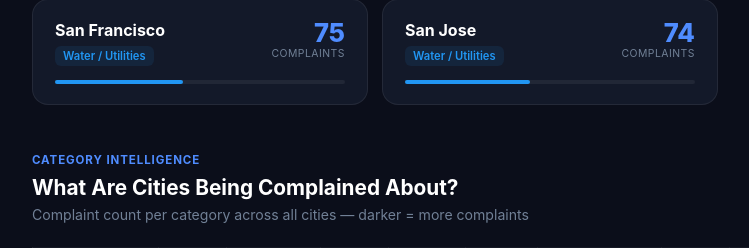
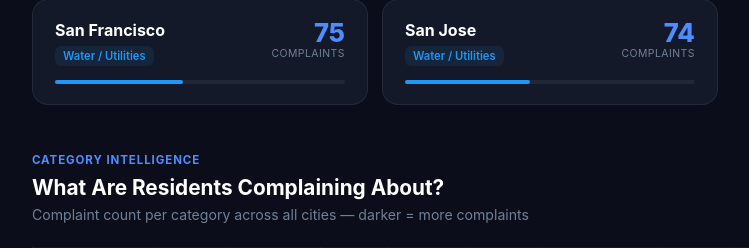
Before and after one commit to smithar106/city-complaints, a Flask app: page / in a window 1280 px wide. Shown: the part 2204-2452 px from the top of the page, without its empty margins (90-839 px from the left). Run offline with Flask 3, Linux system fonts and the light colour scheme.

Commit message:
Fix heatmap section heading

```diff
--- a/templates/index.html
+++ b/templates/index.html
@@ -171,7 +171,7 @@ body{font-family:-apple-system,BlinkMacSystemFont,'Segoe UI',sans-serif;backgrou
 <!-- Heatmap -->
 <div class="section" style="padding-top:48px;padding-bottom:0">
   <div class="section-label">Category Intelligence</div>
-  <div class="section-title">What Are Cities Being Complained About?</div>
+  <div class="section-title">What Are Residents Complaining About?</div>
   <div class="section-sub">Complaint count per category across all cities — darker = more complaints</div>
 </div>
 <div style="max-width:1100px;margin:16px auto 0;padding:0 32px">
```
